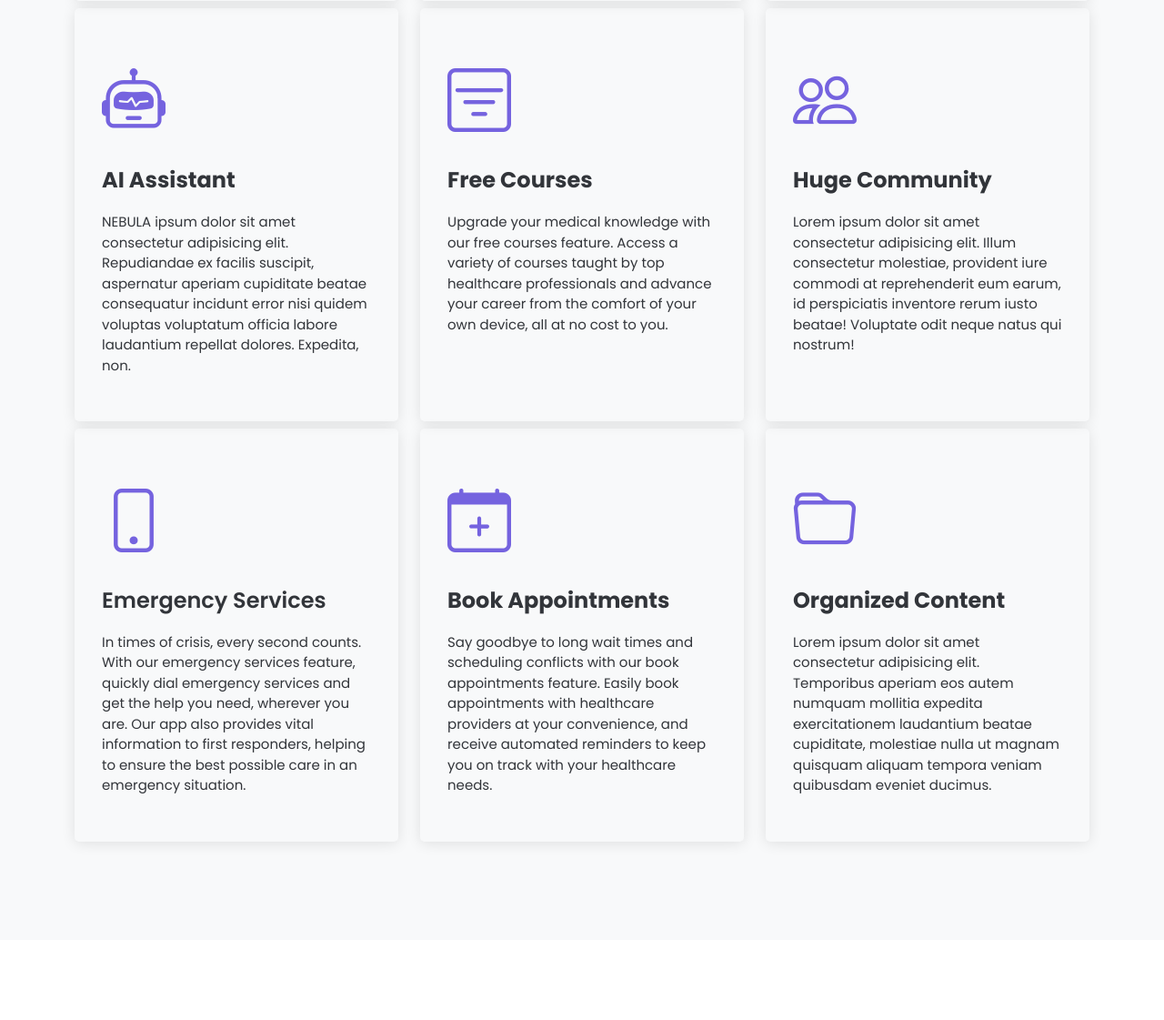
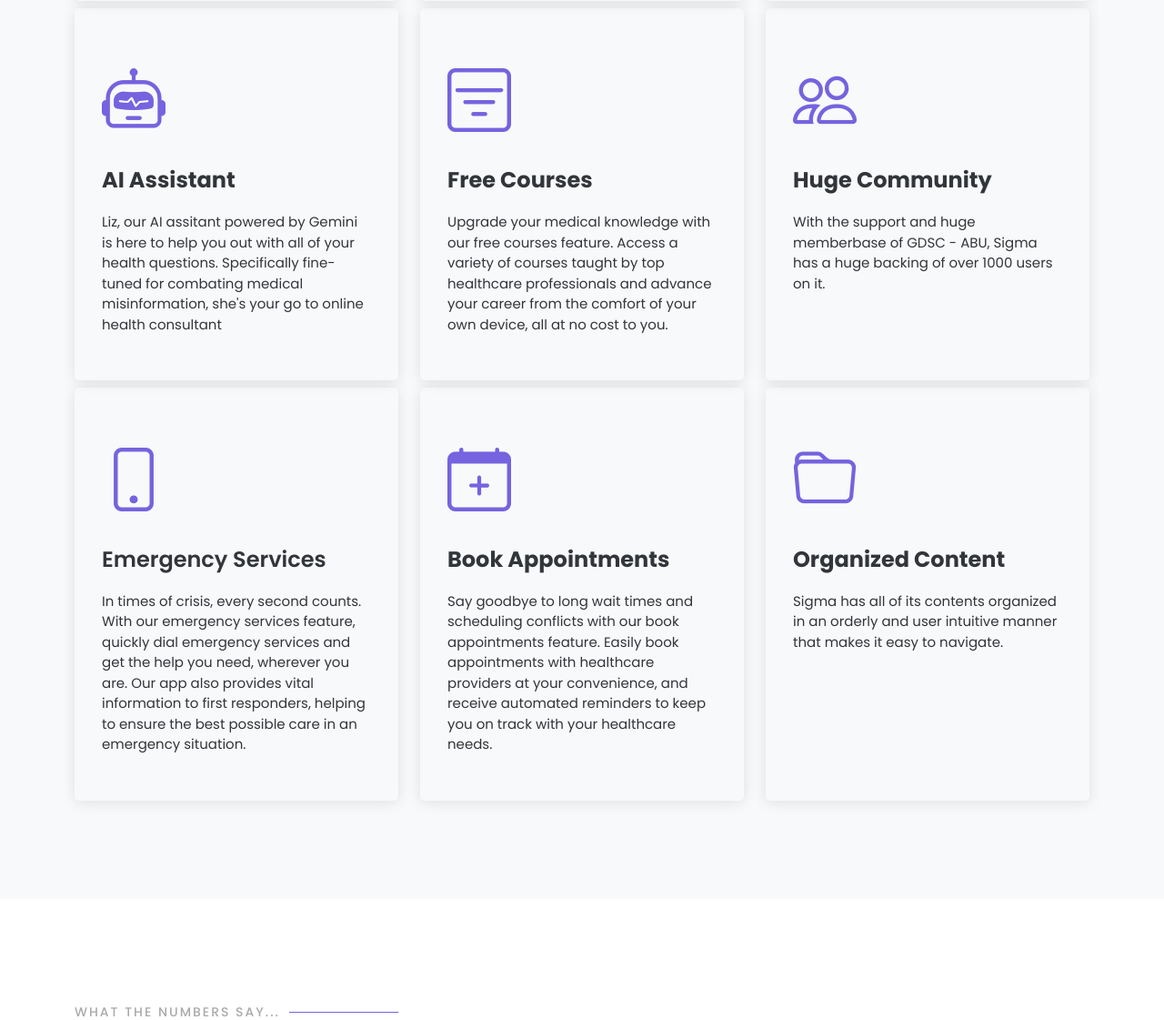
Before and after one commit to Tobitheprof/sigma-app, a Django app: page / in a window 1280 px wide. Shown: the part 2090-3211 px from the top of the page at 91% size. Run offline with Django 5.2, Linux system fonts and the light colour scheme; some libraries are stand-ins or nearby versions.

Commit message:
Removed some content from base.html and updated text

```diff
--- a/templates/base.html
+++ b/templates/base.html
@@ -197,11 +197,11 @@
                     <div data-i18n="Container">Local Advisories</div>
                   </a>
                 </li> -->
-                <li class="menu-item">
+                <!-- <li class="menu-item">
                   <a href="layouts-container.html" class="menu-link">
                     <div data-i18n="Container">Preventive Measures</div>
                   </a>
-                </li>
+                </li> -->
               </ul>
             </li>
 
--- a/templates/index.html
+++ b/templates/index.html
@@ -120,7 +120,7 @@
               <div class="box">
                 <span><i class="bi bi-robot"></i></span>
                 <h4 class="fw-bold">AI Assistant</h4>
-                <p>NEBULA ipsum dolor sit amet consectetur adipisicing elit. Repudiandae ex facilis suscipit, aspernatur aperiam cupiditate beatae consequatur incidunt error nisi quidem voluptas voluptatum officia labore laudantium repellat dolores. Expedita, non.</p>
+                <p>Liz, our AI assitant powered by Gemini is here to help you out with all of your health questions. Specifically fine-tuned for combating medical misinformation, she's your go to online health consultant</p>
               </div>
             </div>
 
@@ -136,7 +136,7 @@
               <div class="box">
                 <span><i class="bi bi-people"></i></span>
                 <h4 class="fw-bold">Huge Community</h4>
-                <p>Lorem ipsum dolor sit amet consectetur adipisicing elit. Illum consectetur molestiae, provident iure commodi at reprehenderit eum earum, id perspiciatis inventore rerum iusto beatae! Voluptate odit neque natus qui nostrum!</p>
+                <p>With the support and huge memberbase of GDSC - ABU, Sigma has a huge backing of over 1000 users on it.</p>
               </div>
             </div>
 
@@ -160,7 +160,7 @@
                 <div class="box">
                     <span><i class="bi bi-folder"></i></span>
                     <h4 class="fw-bold">Organized Content</h4>
-                    <p>Lorem ipsum dolor sit amet consectetur adipisicing elit. Temporibus aperiam eos autem numquam mollitia expedita exercitationem laudantium beatae cupiditate, molestiae nulla ut magnam quisquam aliquam tempora veniam quibusdam eveniet ducimus.</p>
+                    <p>Sigma has all of its contents organized in an orderly and user intuitive manner that makes it easy to navigate.</p>
                 </div>
             </div>
           </div>
```
